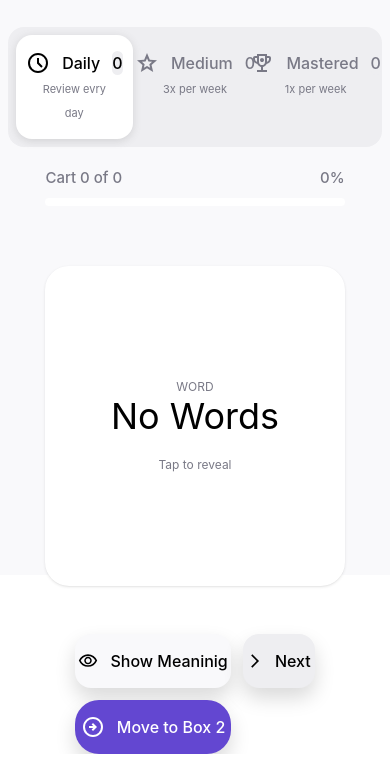
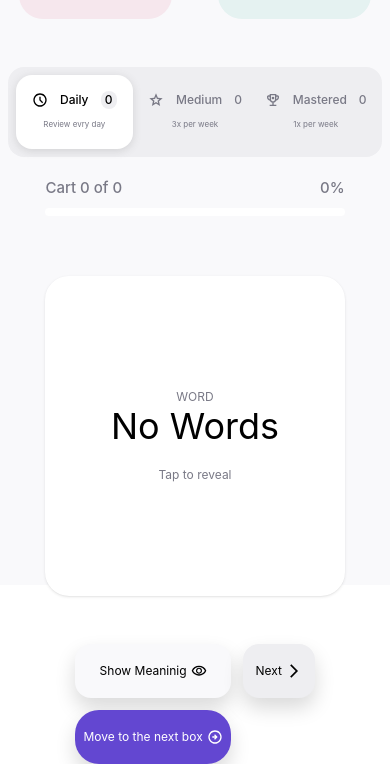
Before and after one commit to zuhoor12/FlashFlow, a website built with Vite: page index.html in a window 390 px wide. Shown: the part 509-1273 px from the top of the page. Built offline with nearby package versions, Linux system fonts and the light colour scheme.

Commit message:
fix mobile resposive issues

```diff
--- a/index.html
+++ b/index.html
@@ -14,10 +14,10 @@
       <div class = "   flex items-start justify-center">
 
         <!-- Navbar Start  -->
-        <header class="w-full h-30 bg-[#fefefe] flex items-center  justify-center border-b-2 border-[#EEEEF1]">
+        <header class="w-full h-40 bg-[#fefefe] flex   items-center  justify-center border-b-2 border-[#EEEEF1]">
           <!-- Navbar Left Content Start -->
-          <div class="  flex items-center justify-between pl-4 pr-4 w-300 h-full bg-transparent">
-            <div class="flex gap-5">
+          <div class="  flex items-center flex-col md:flex-row  justify-between pl-4 pr-4 w-300 h-full bg-transparent">
+            <div class="flex gap-5 mt-3">
               <img src="/bookIcon.svg" alt="" class="bg-[#6347D1] p-3 w-15 h-15 rounded-3xl">
               <div class="flex flex-col ">
                 <h3 class="text-[#17171C] text-3xl font-bold">VocabFlow</h3>
@@ -26,7 +26,7 @@
             </div>
             <!-- Navbar Left Content end -->
             <!-- Navbar Right Content Start -->
-            <button  id="addWordbtn" class="flex bg-[#6347D1]  gap-1 items-center justify-center rounded-2xl w-40 h-12  pl-1 pr-3 text-[16px] font-bold text-white hover:bg-[#7354f0] transition-all">
+            <button  id="addWordbtn" class="flex mb-2 bg-[#6347D1]  gap-1 items-center justify-center rounded-2xl w-40 h-12  pl-1 pr-3 text-[16px] font-bold text-white hover:bg-[#7354f0] transition-all">
 
               <img src="/addIcon.svg" alt="" class="w-9">
               Add Word
@@ -63,30 +63,30 @@
             </div>
           </div>
           <div class="w-full m-auto mt-10 h-auto  rounded-2xl p-2 flex flex-col items-center md:w-[80%]">
-            <div  class="w-full bg-[#eeeef1] transition rounded-2xl grid grid-cols-3 p-2 text-center gap-1">
+            <div  class="w-full bg-[#eeeef1]  transition rounded-2xl grid grid-cols-3 p-2 text-center gap-1">
               <div id="daily" class=" p-4 active  rounded-2xl text-[#797986] boxManager">
-                <div class="font-medium nextclick  rounded-2xl text-[16px] flex items-center justify-center gap-3">
-                  <img alt="Daily" id="dailyIcon" >
+                <div class="font-medium nextclick  rounded-2xl text-[12px] md:text-[16px]  flex items-center justify-center gap-3">
+                  <img alt="Daily" id="dailyIcon" class="w-4 md:w-6" >
                   Daily
                   <span id="totalDaily1" class="bg-[#eeeef1] w-5 rounded-full">3</span>
                 </div>
-                <span class="text-[11px] font-sans">Review evry day</span>
+                <span class="text-[8px] md:text-[12px] font-sans">Review evry day</span>
               </div>
               <div id="medium" class=" p-4 rounded-2xl text-[#797986] boxManager">
-                <div class="font-medium nextclick  rounded-2xl text-[16px] flex items-center justify-center gap-3">
-                  <img alt="Medium" id="mediumIcon" >
+                <div class="font-medium nextclick  rounded-2xl text-[12px] md:text-[16px] flex items-center justify-center gap-3">
+                  <img alt="Medium" id="mediumIcon" class="w-4 md:w-6" >
                   Medium
                   <span id="totalMedium1" class="bg-[#eeeef1] w-5 rounded-full">3</span>
                 </div>
-                <span class="text-[11px] font-sans">3x per week</span>
+                <span class="text-[8px] md:text-[12px] font-sans">3x per week</span>
               </div>
               <div id="master" class=" p-4 rounded-2xl text-[#797986] boxManager">
-                <div class="font-medium  nextclick rounded-2xl text-[16px] flex items-center justify-center gap-3">
-                  <img alt="Master" id="masterIcon" >
+                <div class="font-medium  nextclick rounded-2xl not-last:text-[12px] md:text-[16px] flex items-center justify-center gap-3">
+                  <img alt="Master" id="masterIcon" class="w-4 md:w-6" >
                   Mastered
                   <span id="totalMaster1" class="bg-[#eeeef1] w-5 rounded-full">3</span>
                 </div>
-                <span class="text-[11px] font-sans">1x per week</span>
+                <span class="md:text-[11px] text-[8px] font-sans">1x per week</span>
               </div>
             </div>
             <div class="w-full h-100 mt-5 flex flex-col " id="CartBox">
@@ -125,21 +125,22 @@
               <!-- End Cart -->
               <div class="w-[80%] h-100  m-auto mt-10 md:max-w-150">
                 <div class="w-[80%] h-30  m-auto grid grid-cols-3 gap-3 mt-2">
-                  <button id="showMeaning" class="flex items-center transition-all duration-400  justify-center  col-span-2  gap-3 font-medium bg-[#f9f9fb] rounded-2xl transition-all shadow-[0px_10px_20px_0px_rgba(0,0,0,0.15)] hover:bg-[#DF497B] hover:text-white ">
-                    <img src="/eysDark.svg" alt="" class="w-5 ">
+                  <button id="showMeaning" class="flex items-center transition-all duration-400  justify-center  col-span-2  gap-1 md:gap-3 md:font-medium text-[12px] md:text-[18px] bg-[#f9f9fb] rounded-2xl  shadow-[0px_10px_20px_0px_rgba(0,0,0,0.15)] hover:bg-[#DF497B] hover:text-white ">
+
                     Show Meaninig
+                    <img src="/eysDark.svg" alt="" class="w-4 md:w-6 ">
                   </button>
-                  <button id="next" class=" flex  items-center justify-center gap-3 bg-[#eeeef1] rounded-2xl hover:bg-[#c8c8ce] font-medium shadow-[0px_10px_20px_0px_rgba(0,0,0,0.15)]">
-                    <img src="/arrow_forward1.svg" alt="" class="w-4">
+                  <button id="next" class=" flex  items-center justify-center gap-1 transition-colors bg-[#eeeef1] rounded-2xl hover:bg-[#c8c8ce] text-[12px] md:text-[16px] md:font-medium shadow-[0px_10px_20px_0px_rgba(0,0,0,0.15)]">
                     Next
+                    <img src="/arrow_forward1.svg" alt="" class="w-4 md:w-6 ">
                   </button>
-                  <button id="move" class=" bg-[#6347D1] col-span-2 flex items-center justify-center text-white gap-3 font-medium rounded-3xl hover:bg-[#522ee2] transition-all shadow-[0px_10px_20px_0px_rgba(0,0,0,0.15)]">
-                    <img src="/arrow_circle_right.svg" alt="">
-                    Move to Box 2
+                  <button id="move" class=" bg-[#6347D1] col-span-2 flex items-center justify-center text-white md:gap-3 gap-1 text-[12px] md:font-medium  md:text-[18px] rounded-3xl hover:bg-[#522ee2] transition-all shadow-[0px_10px_20px_0px_rgba(0,0,0,0.15)]">
+                    Move to the next box
+                    <img src="/arrow_circle_right.svg" alt="" class="w-4 md:w-6" >
                   </button>
                   <button id="delete" class=" transition-all duration-400 bg-[#d32222] col-span-2 flex items-center justify-center text-white gap-3 font-medium rounded-3xl hover:bg-[#522ee2]  shadow-[0px_10px_20px_0px_rgba(0,0,0,0.15)]">
-                    <img src="/arrow_circle_right.svg" alt="">
                     delete Word
+                    <img src="/arrow_circle_right.svg" alt="" class="w-4 md:w-6" >
                   </button>
                 </div>
               </div>
@@ -152,7 +153,7 @@
 
     <!-- prompt box Start  -->
     <div id="overlay" class="bg-[rgba(0,0,0,0.6)] hidden  w-full h-full fixed top-0 left-0 z-100 "></div>
-      <div id="promptBox" class="w-100 h-100 hidden rounded-2xl  bg-white z-200  fixed left-[50%] top-[50%] transform -translate-x-1/2 -translate-y-1/2">
+      <div id="promptBox" class="w-90 md:w-120 h-100 hidden rounded-2xl  bg-white z-200  fixed left-[50%] top-[50%] transform -translate-x-1/2 -translate-y-1/2">
         <div class="w-[90%] h-full flex  m-auto items-center  justify-center  flex-col gap-4">
             <div  class="flex w-full justify-between font-bold mt-13 text-[18px]" >
               Add New Word
```
Also changed, not shown: README.md, src/Component/BoxManager.js (line endings or trailing spaces), src/Component/form/getFormData.js (line endings or trailing spaces), src/Component/form/validation.js (line endings or trailing spaces), src/Component/localStorageManager.js (line endings or trailing spaces), src/Component/modal/Modal.js (line endings or trailing spaces), src/main.js (line endings or trailing spaces), src/style.css (line endings or trailing spaces), vite.config.ts (line endings or trailing spaces), 1 other file.
